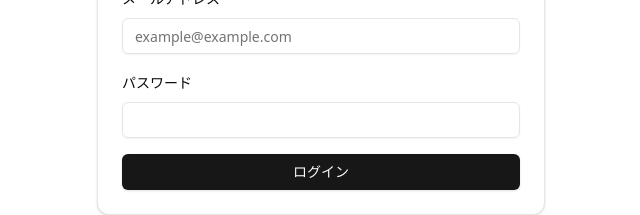
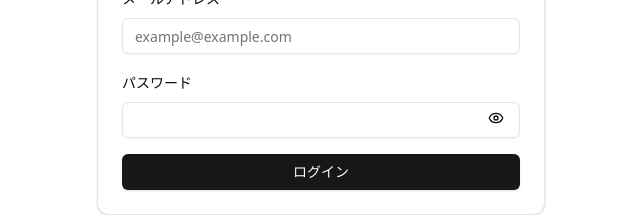
Before and after one commit to masuim/react-ts-auth, a React (Vite) app: page /login in a window 1280 px wide. Shown: the part 345-560 px from the top of the page, without its empty margins (319-959 px from the left). Built offline with nearby package versions, Linux system fonts and the light colour scheme.

Commit message:
feat: パスワード表示切り替え機能とIconButtonコンポーネントの追加

```diff
--- /dev/null
+++ b/src/components/atoms/IconButton.tsx
@@ -0,0 +1,33 @@
+import { ButtonHTMLAttributes, ReactNode } from "react";
+import { cn } from "@/lib/utils";
+
+interface IconButtonProps extends ButtonHTMLAttributes<HTMLButtonElement> {
+  icon: ReactNode;
+  variant?: "default" | "ghost" | "outline";
+}
+
+export const IconButton = ({
+  icon,
+  variant = "default",
+  className,
+  ...props
+}: IconButtonProps) => {
+  return (
+    <button
+      className={cn(
+        "inline-flex h-8 w-8 items-center justify-center rounded-md text-sm font-medium transition-colors focus-visible:outline-none focus-visible:ring-2 focus-visible:ring-ring disabled:pointer-events-none disabled:opacity-50",
+        {
+          "bg-primary text-primary-foreground hover:bg-primary/90":
+            variant === "default",
+          "hover:bg-accent hover:text-accent-foreground": variant === "ghost",
+          "border border-input bg-background hover:bg-accent hover:text-accent-foreground":
+            variant === "outline",
+        },
+        className
+      )}
+      {...props}
+    >
+      {icon}
+    </button>
+  );
+};
--- a/src/components/pages/Login.tsx
+++ b/src/components/pages/Login.tsx
@@ -8,10 +8,14 @@ import { SubmitButton } from "@/components/molecules/auth/SubmitButton";
 import { AuthForm } from "@/components/organisms/auth/AuthForm";
 import { AuthInput } from "@/components/molecules/auth/AuthInput";
 
+import { Eye, EyeOff } from "lucide-react";
+import { IconButton } from "@/components/atoms/IconButton";
+
 export const Login = () => {
   const navigate = useNavigate();
   const { login } = useAuth();
   const [error, setError] = useState<string>("");
+  const [showPassword, setShowPassword] = useState(false);
 
   const {
     register,
@@ -31,6 +35,10 @@ export const Login = () => {
     }
   });
 
+  const togglePasswordVisibility = () => {
+    setShowPassword(!showPassword);
+  };
+
   return (
     <AuthForm
       title="ログイン"
@@ -46,13 +54,29 @@ export const Login = () => {
         {...register("email")}
         error={errors.email?.message}
       />
+      <div className="relative">
         <AuthInput
           id="password"
           label="パスワード"
-        type="password"
+          type={showPassword ? "text" : "password"}
           {...register("password")}
           error={errors.password?.message}
         />
+        <IconButton
+          type="button"
+          variant="ghost"
+          className="absolute right-2 top-8"
+          onClick={togglePasswordVisibility}
+          aria-label={showPassword ? "パスワードを隠す" : "パスワードを表示"}
+          icon={
+            showPassword ? (
+              <EyeOff className="h-4 w-4" />
+            ) : (
+              <Eye className="h-4 w-4" />
+            )
+          }
+        />
+      </div>
       <SubmitButton className="w-full">ログイン</SubmitButton>
     </AuthForm>
   );
```
Lines whose indentation alone changed are shown as unchanged.
